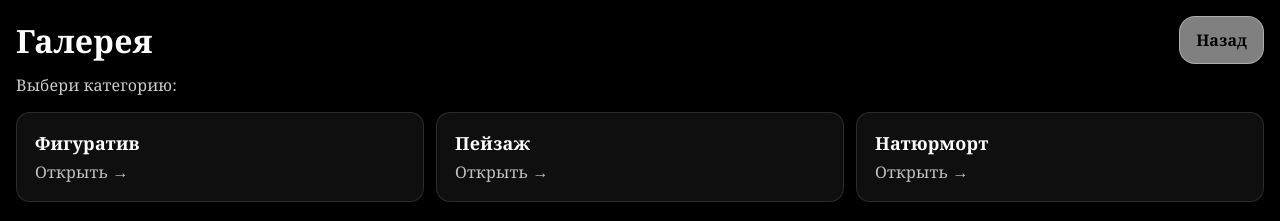
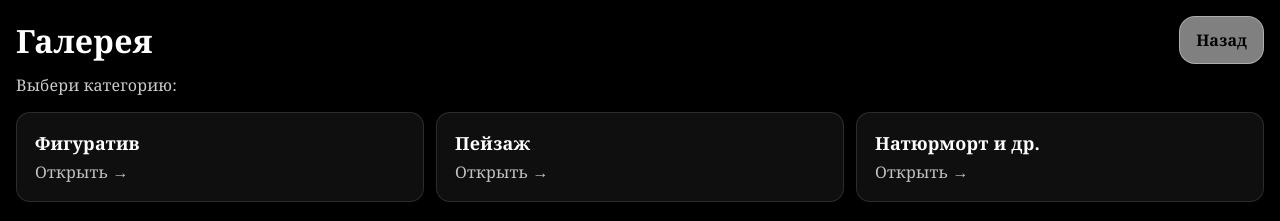
Before and after one commit to LukasMindeli/tg-gallery, a React (Vite) app in the folder webapp/: page /gallery in a window 1280 px wide. Shown: the top 221 px of the page. Built offline with nearby package versions, Linux system fonts and the light colour scheme.

Commit message:
Rename stilllife category label

```diff
--- a/webapp/src/data/galleryData.js
+++ b/webapp/src/data/galleryData.js
@@ -33,7 +33,7 @@ import zveti from "../assets/paintings/zveti.JPG";
 export const categories = [
   { id: "figurative", title: "Фигуратив" },
   { id: "landscape", title: "Пейзаж" },
-  { id: "stilllife", title: "Натюрморт" },
+  { id: "stilllife", title: "Натюрморт и др." },
 ];
 
 export const paintings = [
```
